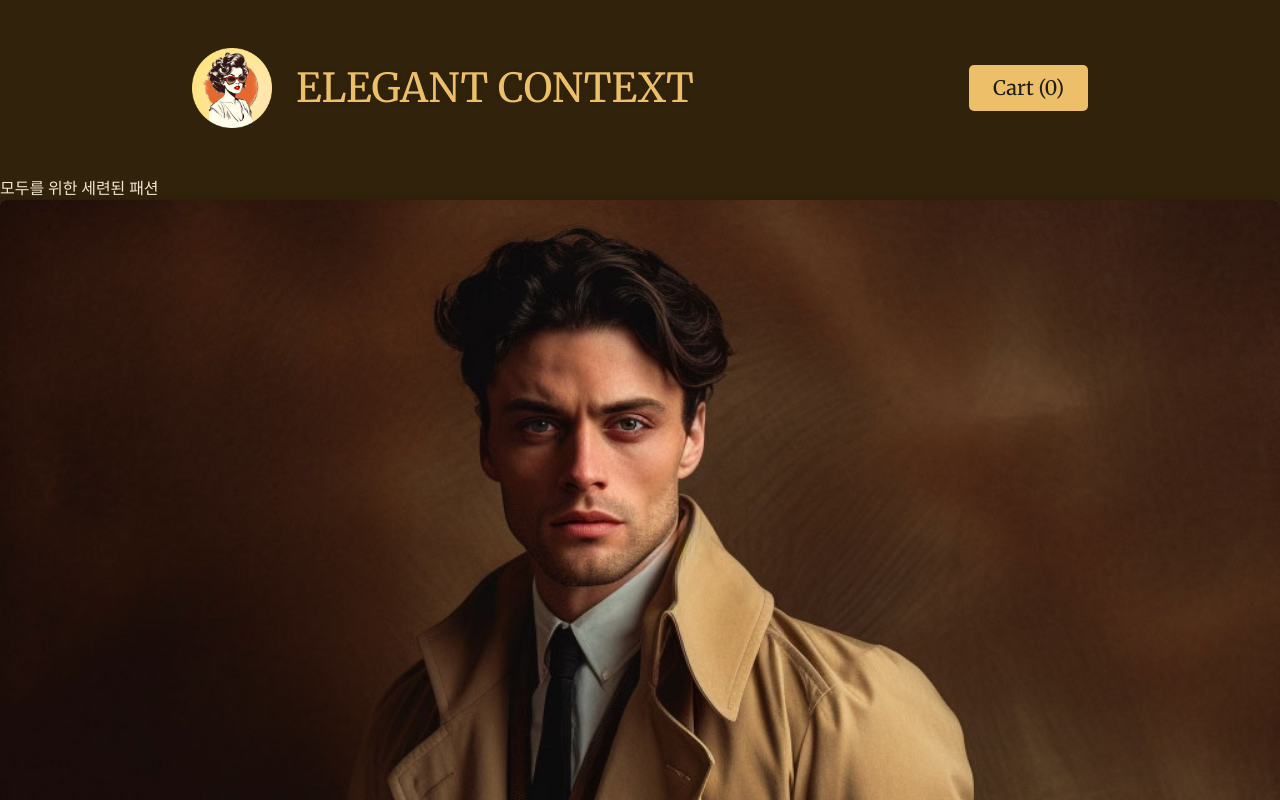
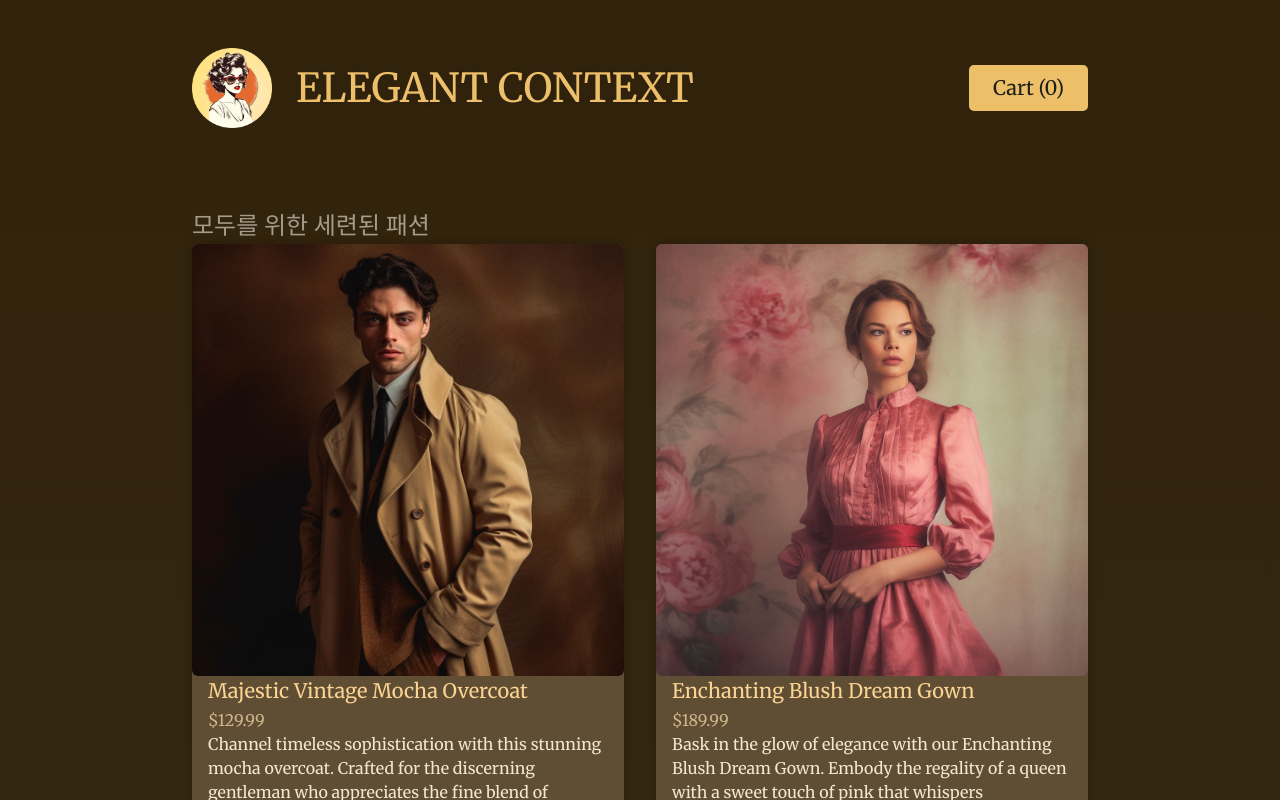
Before and after one commit to Choring/shopping, a React (Vite) app: page / in a window 1280 px wide. Shown: the top 800 px of the page. Built offline with nearby package versions, Linux system fonts and the light colour scheme.

Commit message:
코드 들여쓰기 수정

```diff
--- a/index.html
+++ b/index.html
@@ -7,7 +7,7 @@
     <title>Shopping</title>
   </head>
   <body>
-    <div id="modal-root"></div>
+    <div id="modal"></div>
     <div id="root"></div>
     <script type="module" src="/src/main.tsx"></script>
   </body>
--- a/src/App.tsx
+++ b/src/App.tsx
@@ -4,6 +4,7 @@ import { Footer } from "./components/Layout/Footer";
 import { Shop } from "./components/Shop";
 import { useState } from "react";
 import { DUMMY_PRODUCTS } from "./dummy-products";
+import { Product } from "./components/Product";
 
 function App() {
   const [shoppingCart, setShoppingCart] = useState<ShoppingCart>({
@@ -72,7 +73,13 @@ function App() {
         cart={shoppingCart}
         onUpdateCartItemQuantity={handleUpdateCartItemQuantity}
       />
-      <Shop onAddItemToCart={handleAddItemToCart}/>
+      <Shop>
+        {DUMMY_PRODUCTS?.map((product) => (
+            <li key={product.id}>
+                <Product {...product} onAddToCart={handleAddItemToCart} />
+            </li>
+        ))}
+      </Shop>
       <Footer />
     </>
   )
--- a/src/components/Layout/Header.tsx
+++ b/src/components/Layout/Header.tsx
@@ -32,11 +32,11 @@ export const Header = ({ cart, onUpdateCartItemQuantity}: HeaderProps) => {
             />
             <header id="main-header">
                 <div id="main-title">
-                <img src="logo.png" alt="Elegant model" />
-                <h1>Elegant Context</h1>
+                    <img src="logo.png" alt="Elegant model" />
+                    <h1>Elegant Context</h1>
                 </div>
                 <p>
-                <button onClick={handleOpenCartClick}>Cart ({cartQuantity})</button>
+                    <button onClick={handleOpenCartClick}>Cart ({cartQuantity})</button>
                 </p>
             </header>
         </>
--- a/src/components/Shop.tsx
+++ b/src/components/Shop.tsx
@@ -1,18 +1,11 @@
-import { DUMMY_PRODUCTS } from "../dummy-products"
-import { Product } from "./Product"
 
-
-export const Shop = ({ onAddItemToCart }: ShopProps) => {
+export const Shop = ({ children }) => {
   return (
-    <section>
+    <section id="shop">
         <h2>모두를 위한 세련된 패션</h2>
 
-        <ul>
-            {DUMMY_PRODUCTS?.map((product) => (
-                <li key={product.id}>
-                    <Product {...product} onAddToCart={onAddItemToCart} />
-                </li>
-            ))}
+        <ul id="products">
+          {children}
         </ul>
     </section>
   )
--- a/src/components/modal/CartModal.tsx
+++ b/src/components/modal/CartModal.tsx
@@ -17,7 +17,7 @@ export const CartModal = forwardRef<CartModalRef,CartModalProps>(function Modal(
     })
 
     return createPortal(
-      <dialog>
+      <dialog id="modal" ref={dialog}>
         <h2>{title}</h2>
         <Cart
           items={cartItems}
@@ -27,6 +27,6 @@ export const CartModal = forwardRef<CartModalRef,CartModalProps>(function Modal(
           {actions}
         </form>
       </dialog>,
-      document.getElementById("modal-root")!
+      document.getElementById("modal")!
     );
 });
```
Also changed, not shown: src/components/Cart.tsx (indentation only).
